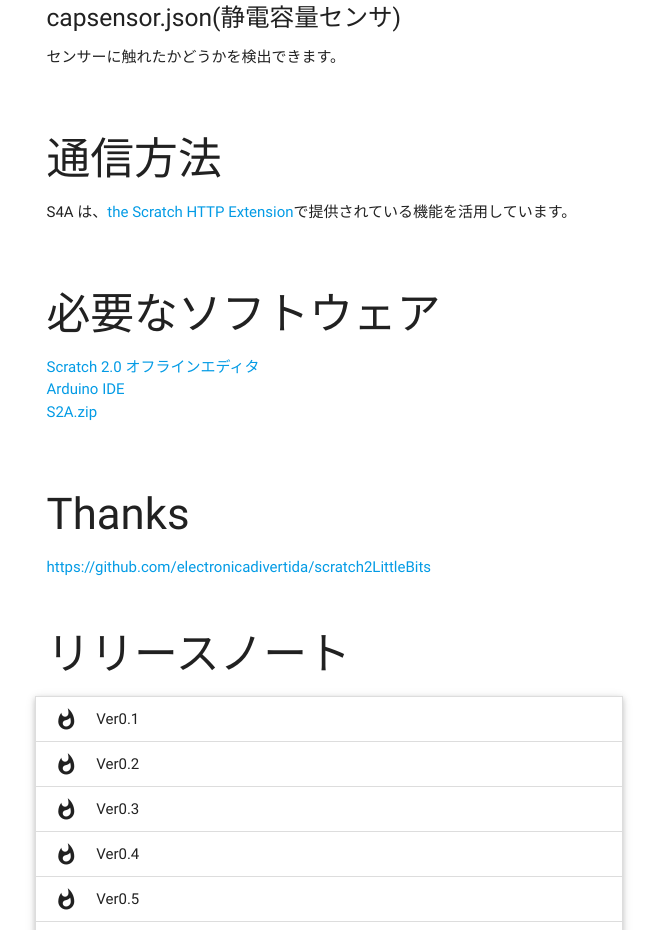
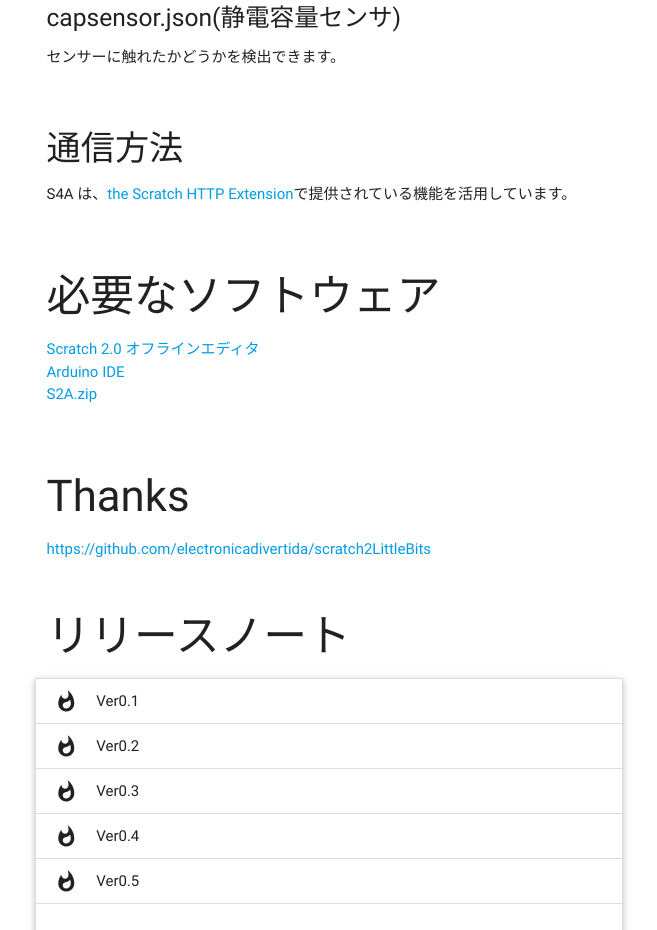
Before and after one commit to makewitharduino/lets.makewitharduin.com, a plain HTML site: page s2a.html in a window 1280 px wide. Shown: the part 6880-7810 px from the top of the page, without its empty margins (372-1029 px from the left). Drawn offline with nearby package versions, Linux system fonts and the light colour scheme.

Commit message:
update s2a.html

```diff
--- a/s2a.html
+++ b/s2a.html
@@ -307,7 +307,7 @@
                         <p>センサーに触れたかどうかを検出できます。</p>
                     </div>
                     <div id="protcol" class="section scrollspy">
-                        <h3>通信方法</h3>
+                        <h4>通信方法</h4>
                         <p>S4A は、<a href="http://wiki.scratch.mit.edu/w/images/ExtensionsDoc.HTTP-9-11.pdf">the Scratch HTTP Extension</a>で提供されている機能を活用しています。</p>
                     </div>
 
```
